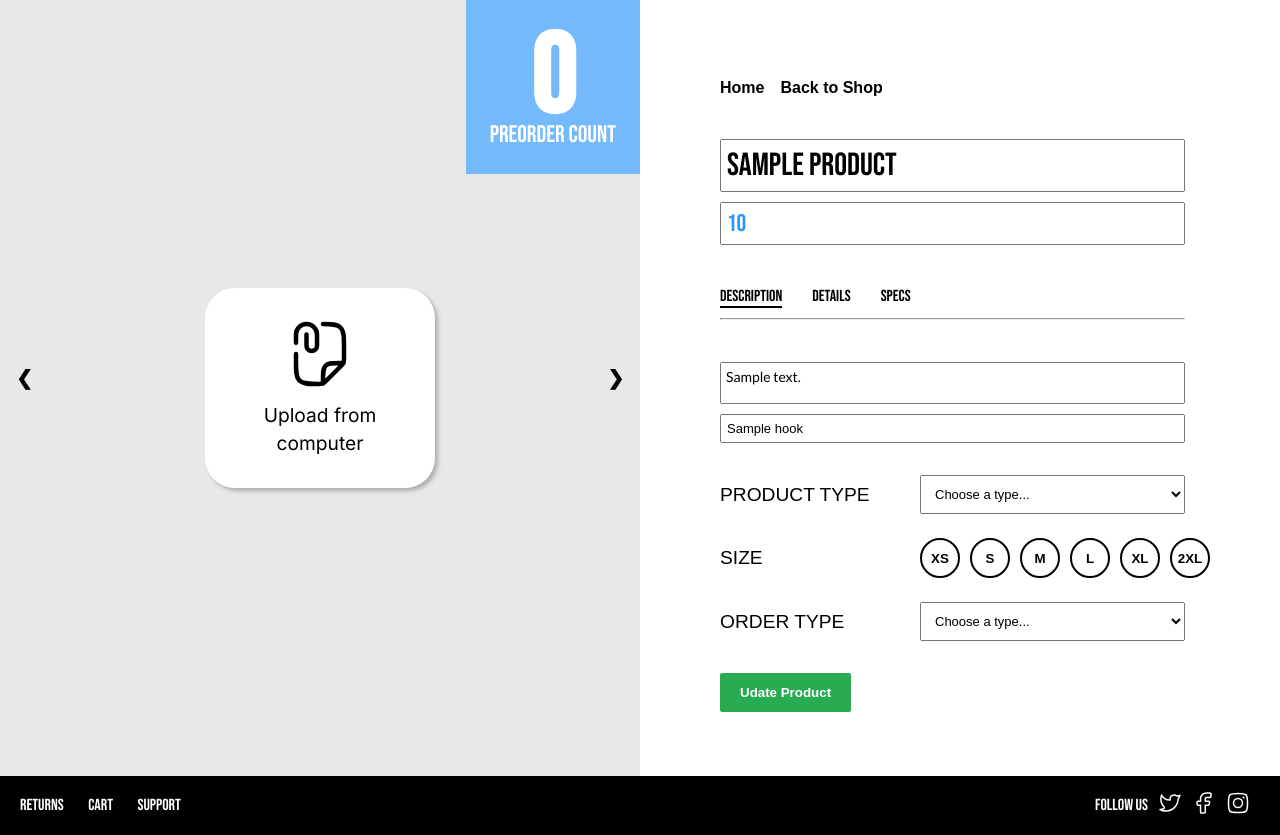
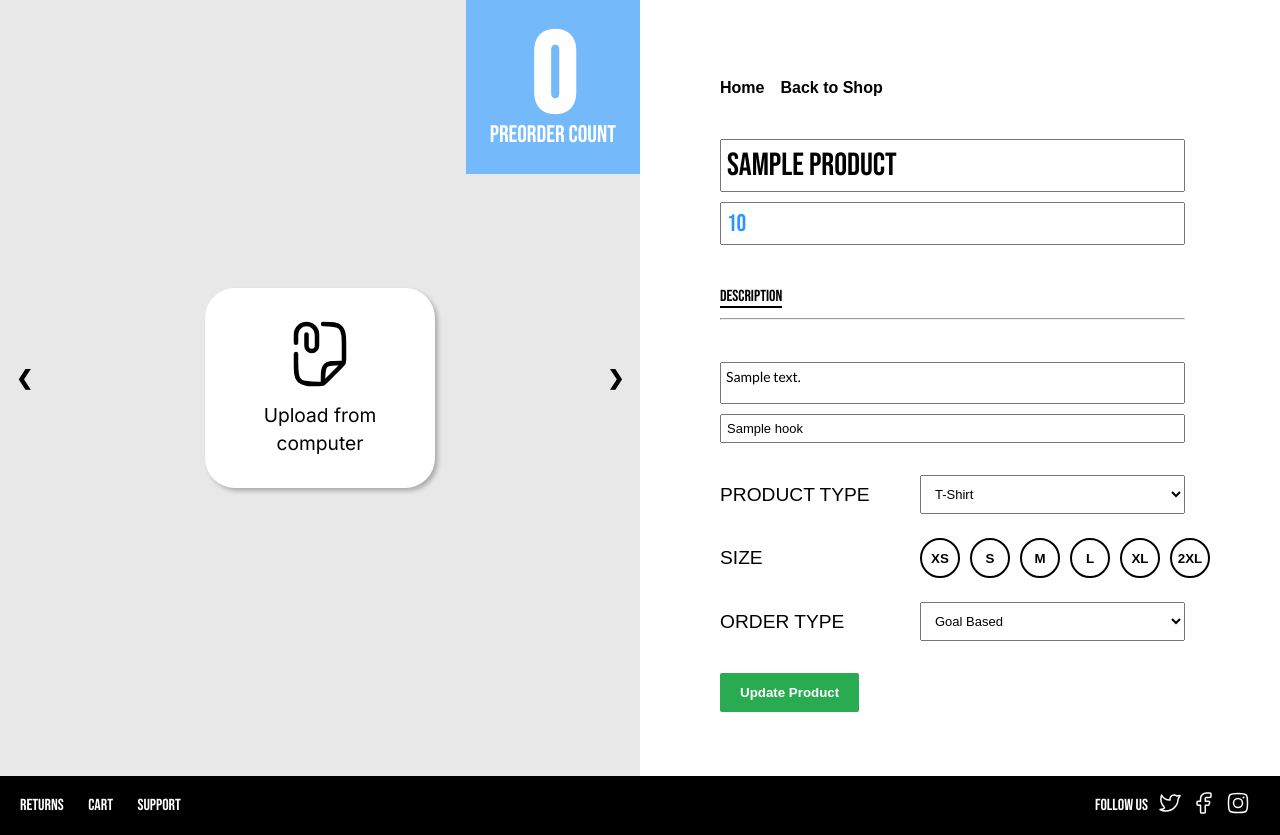
Before and after one commit to KishonShrill/UniGear, a Flask app: template app/templates/crud_blueprint/product_page-edit.html in a window 1280 px wide. Shown: the part 61-896 px from the top of the page. Run offline with Flask 3, Linux system fonts and the light colour scheme; the template is opened without the code that fills it: values that come from a table or form of the project are taken from there, most other values are stand-ins (such as "Sample title", 1, 10 or a date in 2020); some libraries are stand-ins or nearby versions; some web fonts are replaced.

Commit message:
UNI-33-edit-product <[.ba] added the edit_product page (still has bugs tho>

```diff
--- a/app/templates/crud_blueprint/product_page-edit.html
+++ b/app/templates/crud_blueprint/product_page-edit.html
@@ -14,7 +14,7 @@
   {{ components.render_header(user=session['name'], role=session['role']) }}
 
   <!-- Content -->
-  <form id="product-form" method="POST" action="{{ url_for('seller.product_edit', product_id=product.product_id) }}" enctype="multipart/form-data">{{ form.csrf_token }}</form>
+  <form id="product-form" method="POST" action="{{ url_for('seller.product_new_submit') }}" enctype="multipart/form-data">{{ form.csrf_token }}</form>
   <main class="product">
     <section class="product__image-wrapper">
 
@@ -61,41 +61,35 @@
       </div>
 
       <div class="input-box">
-        <input id="name" name="name" placeholder="Add product name..." required="" type="text" value="{{product.product_name}}" form="product-form">
-        <label for="name" hidden>Please input a product name...</label>
+        <input id="name" name="name" placeholder="Add product name..." required="" type="text" value="{{ product.name }}" form="product-form">
       </div>
       <div class="input-box">
-        <input id="price" name="price" placeholder="₱: Set Price..." required="" type="text" value="{{product.price}}" inputmode="numeric" pattern="[0-9]+" form="product-form">
-        <label for="price" hidden>Please input a price for the product...</label>
+        <input id="price" name="price" placeholder="₱: Set Price..." required="" type="text" value="{{ product.price }}" inputmode="numeric" form="product-form">
       </div>
 
       <div class="product__content-details-box">
         <p selected>description</p>
-        <p>details</p>
-        <p>specs</p>
       </div>
       <hr />
 
       <div class="input-box">
-        <textarea id="description" name="description" placeholder="Please add a product description..." required="" type="text" form="product-form">{{ product.description }}</textarea>
-        <label for="description" hidden>Please add a product description...</label>
+        <textarea id="description" name="description" placeholder="Please add a product description..." required="" form="product-form">{{ product.description }}</textarea>
       </div>
       <div class="input-box">
-        <input id="hook" name="hook" placeholder="[optional] Add product hook" type="text" value="{{product.hook}}" form="product-form">
+        <input id="hook" name="hook" placeholder="[optional] Add product hook" value="{{ product.hook }}" form="product-form">
       </div>
+
       <div class="product__content-specs-box">
         <div>
           <p>PRODUCT TYPE</p>
           <div class="input-box">
             <select id="type" name="type" required="" form="product-form">
-              <option value="" {% if not product.type %}selected{% endif %}>Choose a type...</option>
-              <option value="t-shirt" {% if product.type == 't-shirt' %}selected{% endif %}>T-Shirt</option>
-              <option value="hoodie" {% if product.type == 'hoodie' %}selected{% endif %}>Hoodie</option>
-              <option value="footwear" {% if product.type == 'footwear' %}selected{% endif %}>Footwear</option>
-              <option value="lanyard" {% if product.type == 'lanyard' %}selected{% endif %}>Lanyard</option>
-              <option value="pin" {% if product.type == 'pin' %}selected{% endif %}>Pin</option>
+              <option value="t-shirt" {% if product.product_type == 't-shirt' %}selected{% endif %}>T-Shirt</option>
+              <option value="hoodie" {% if product.product_type == 'hoodie' %}selected{% endif %}>Hoodie</option>
+              <option value="footwear" {% if product.product_type == 'footwear' %}selected{% endif %}>Footwear</option>
+              <option value="lanyard" {% if product.product_type == 'lanyard' %}selected{% endif %}>Lanyard</option>
+              <option value="pin" {% if product.product_type == 'pin' %}selected{% endif %}>Pin</option>
             </select>
-            <label for="type" hidden>Type needed: please choose a type...</label>
           </div>
         </div>
 
@@ -118,25 +112,20 @@
           <p>ORDER TYPE</p>
           <div class="input-box">
             <select name="preorder" id="preorder" form="product-form" required>
-              <option value="" {% if not product.order_type %}selected{% endif %}>Choose a type...</option>
-              <option value="0" {% if product.order_type == 0 %}selected{% endif %}>Goal Based</option>
-              <option value="1" {% if product.order_type == 1 %}selected{% endif %}>Time Based</option>
+              <option value="0" {% if product.preorder_type == '0' %}selected{% endif %}>Goal Based</option>
+              <option value="1" {% if product.preorder_type == '1' %}selected{% endif %}>Time Based</option>
             </select>
-            <label for="preorder" hidden>How many products will you sell?</label>
           </div>
         </div>
-        <!-- Remove for Product Details -->
-        <input id="pictureUpload" name="pictureUpload" type="file" style="display: none;" multiple accept="image/*" form="product-form">
-        <input id="picture_urls" name="picture_urls" type="file" style="display: none;" multiple accept="image/*" form="product-form">
-        <!-- Remove for Product Details -->
+
       </div>
-      <button id="create_product" data-open-modal>Udate Product</button>
+      <button id="create_product" data-open-modal>Update Product</button>
     </div>
   </main>
 
   <!-- Dialog -->
   <dialog class="modal" data-modal>
-    <div style="margin-bottom: 1rem;">Are you sure you want to create this product?</div>
+    <div style="margin-bottom: 1rem;">Are you sure you want to update this product?</div>
     <div class="confirmation-btns">
       <button class="btn cancel" data-close-modal >Close</button>
       <input class="btn confirm" name="create_product" type="submit" value="Submit">
@@ -163,7 +152,6 @@
       const form = document.getElementById('product-form');
       form.submit(); // Submit the form manually
     });
-
   </script>
   <script>
     // REMOVE NING SCRIPT SA PRODUCT DETAILS
```
Also changed, not shown: app/routes/seller.py (+20 -27 lines).
